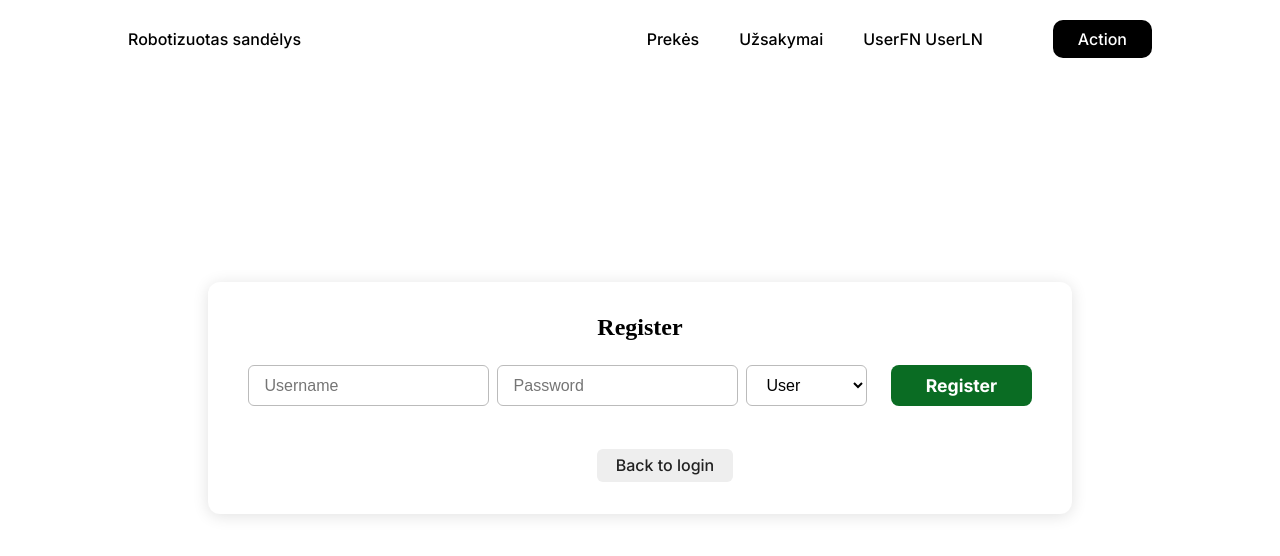
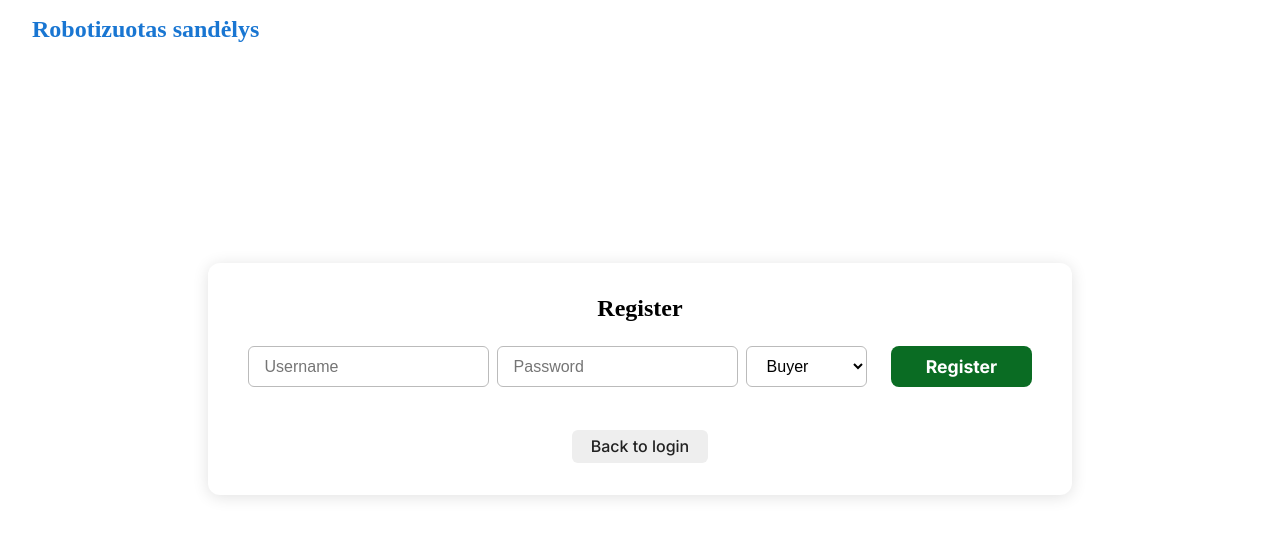
Before and after one commit to raksnys/IRANKIAI, an Angular app in the folder irankiai-frontend/: page /register in a window 1280 px wide. Shown: the top 556 px of the page. Built offline with nearby package versions, Linux system fonts and the light colour scheme.

Commit message:
pridetas loginas register, eikai pataisyti roliu acces skirtingiems puslapiams.

```diff
--- /dev/null
+++ b/irankiai-frontend/src/app/dashboard/dashboard.component.ts
@@ -0,0 +1,61 @@
+import { Component } from '@angular/core';
+import { CommonModule } from '@angular/common';
+import { AuthService } from '../services/auth.service';
+
+@Component({
+  selector: 'app-dashboard',
+  standalone: true,
+  imports: [CommonModule],
+  template: `
+    <div class="dashboard-container">
+      <div class="welcome-message">
+        <h1>Sveiki atvykę, {{ getUserDisplayName() }}!</h1>
+        <p class="role">Jūsų rolė: {{ getUserRole() }}</p>
+      </div>
+    </div>
+  `,
+  styles: [`
+    .dashboard-container {
+      display: flex;
+      justify-content: center;
+      align-items: center;
+      min-height: 80vh;
+      padding: 2rem;
+    }
+
+    .welcome-message {
+      text-align: center;
+      background: white;
+      padding: 3rem;
+      border-radius: 12px;
+      box-shadow: 0 2px 16px rgba(0,0,0,0.12);
+    }
+
+    h1 {
+      color: #1976d2;
+      font-size: 2.5rem;
+      margin-bottom: 1rem;
+    }
+
+    .role {
+      color: #666;
+      font-size: 1.2rem;
+    }
+  `]
+})
+export class DashboardComponent {
+  constructor(private auth: AuthService) {}
+
+  getUserDisplayName(): string {
+    const userInfo = this.auth.getUserInfo();
+    if (userInfo) {
+      return `${userInfo.role.charAt(0).toUpperCase() + userInfo.role.slice(1)}`;
+    }
+    return '';
+  }
+
+  getUserRole(): string {
+    const userInfo = this.auth.getUserInfo();
+    return userInfo ? userInfo.role : '';
+  }
+}
--- a/irankiai-frontend/src/app/login.component.ts
+++ b/irankiai-frontend/src/app/login.component.ts
@@ -111,14 +111,7 @@ export class LoginComponent {
       if (res.startsWith('error')) {
         this.error = 'Invalid username or password';
       } else {
-        // redirect pagal role
-        const info = this.auth.getUserInfo();
-        if (info) {
-          if (info.role === 'admin') this.router.navigate(['/admin']);
-          else if (info.role === 'buyer') this.router.navigate(['/buyer']);
-          else if (info.role === 'merchant') this.router.navigate(['/merchant']);
-          else this.router.navigate(['/user']);
-        }
+        this.router.navigate(['/dashboard']);
       }
     });
   }
--- a/irankiai-frontend/src/app/navbar/navbar.component.html
+++ b/irankiai-frontend/src/app/navbar/navbar.component.html
@@ -14,13 +14,16 @@
 </nav> -->
 
 <header>
-    <p class="logo" routerLink="/">Robotizuotas sandėlys</p>
+    <p class="logo" routerLink="/dashboard">Robotizuotas sandėlys</p>
     <nav>
         <ul class="nav__links">
-            <li><a routerLink="/catalog">Prekės</a></li>
-            <li><a routerLink="/orders">Užsakymai</a></li>
-            <li><a routerLink="/">UserFN UserLN</a></li>
+            <li *ngFor="let link of getAvailableLinks()">
+                <a [routerLink]="link.path" routerLinkActive="active">{{ link.label }}</a>
+            </li>
         </ul>
     </nav>
-    <a class="cta"><button>Action</button></a>
+    <div class="nav__actions">
+        <span class="user-role" *ngIf="auth.isLoggedIn()">{{ getUserDisplayName() }}</span>
+        <button *ngIf="auth.isLoggedIn()" (click)="auth.logout()" class="logout-btn">Atsijungti</button>
+    </div>
 </header>
--- a/irankiai-frontend/src/app/navbar/navbar.component.scss
+++ b/irankiai-frontend/src/app/navbar/navbar.component.scss
@@ -17,49 +17,85 @@ li, a, button {
     text-decoration: none;
 }
 
-header{
+header {
     display: flex;
-    justify-content: flex-end;
+    justify-content: space-between;
     align-items: center;
-    padding: 20px 10%;
+    padding: 1rem 2rem;
+    background: white;
+    box-shadow: 0 2px 4px rgba(0,0,0,0.1);
 }
 
 .logo {
-    font-family: "Inter", sans-serif;
-    font-weight: 500;
+    font-size: 1.5rem;
+    font-weight: bold;
+    color: #1976d2;
     cursor: pointer;
-    margin-right: auto;
+    margin: 0;
+    &:hover {
+        color: #1565c0;
+    }
 }
 
+.nav__links {
+    display: flex;
+    gap: 2rem;
+    list-style: none;
+    margin: 0;
+    padding: 0;
 
-.nav__links {
-    list-style: none;
+    li {
+        a {
+            text-decoration: none;
+            color: #333;
+            font-weight: 500;
+            padding: 0.5rem 0;
+            position: relative;
+            transition: color 0.3s ease;
+
+            &:hover {
+                color: #1976d2;
+            }
+
+            &.active {
+                color: #1976d2;
+                &::after {
+                    content: '';
+                    position: absolute;
+                    bottom: -2px;
+                    left: 0;
+                    width: 100%;
+                    height: 2px;
+                    background: #1976d2;
+                }
+            }
+        }
+    }
 }
 
-.nav__links li {
-    display: inline-block;
-    padding: 0 20px;
+.nav__actions {
+    display: flex;
+    align-items: center;
+    gap: 1.5rem;
 }
 
-.nav__links li a {
-    transition: all 0.3s ease 0s;
+.user-role {
+    color: #666;
+    font-weight: 500;
 }
 
-.nav__links li a:hover {
-    color: #00631e;
+.logout-btn {
+    background: #f5f5f5;
+    border: none;
+    padding: 0.5rem 1rem;
+    border-radius: 4px;
+    cursor: pointer;
+    font-weight: 500;
+    color: #333;
+    transition: all 0.3s ease;
+
+    &:hover {
+        background: #e0e0e0;
+        color: #1976d2;
+    }
 }
-
-button {
-    padding: 9px 25px;
-    margin-left: 50px;
-    background-color: #000000;
-    color: #ffffff;
-    border: none;
-    border-radius: 10px;
-    transition: all 0.3s ease 0s;
-}
-
-button:hover {
-    background-color: #00631e;
-    transition: all 0.3s ease 0s;
-}
--- a/irankiai-frontend/src/app/navbar/navbar.component.ts
+++ b/irankiai-frontend/src/app/navbar/navbar.component.ts
@@ -1,13 +1,64 @@
 import { Component, ViewEncapsulation } from '@angular/core';
 import { RouterLink } from '@angular/router';
+import { CommonModule } from '@angular/common';
+import { AuthService } from '../services/auth.service';
+import { routes } from '../app.routes';
 
 @Component({
   selector: 'app-navbar',
-  imports: [RouterLink],
+  standalone: true,
+  imports: [RouterLink, CommonModule],
   templateUrl: './navbar.component.html',
   styleUrls: ['./navbar.component.scss'],
   encapsulation: ViewEncapsulation.None
 })
 export class NavbarComponent {
+  constructor(public auth: AuthService) {}
 
+  getUserDisplayName(): string {
+    const userInfo = this.auth.getUserInfo();
+    if (userInfo) {
+      return `${userInfo.role.charAt(0).toUpperCase() + userInfo.role.slice(1)}`;
+    }
+    return '';
+  }
+
+  getAvailableLinks(): { path: string, label: string }[] {
+    const userInfo = this.auth.getUserInfo();
+    if (!userInfo) return [];
+
+    const role = userInfo.role;
+    const links: { path: string, label: string }[] = [];
+
+    // Map of route paths to their display labels
+    const routeLabels: { [key: string]: string } = {
+      '/dashboard': 'Pradžia',
+      '/admin': 'Administratorius',
+      '/buyer': 'Pirkėjas',
+      '/merchant': 'Pardavėjas',
+      '/catalog': 'Prekės',
+      '/orders': 'Užsakymai',
+      '/add-product': 'Pridėti prekę',
+      '/telemetry': 'Telemetrija',
+      '/cart': 'Krepšelis'
+    };
+
+    // Check each route for role-based access
+    routes.forEach(route => {
+      if (route.path && route.data && route.data['role'] && routeLabels[`/${route.path}`]) {
+        const requiredRoles = Array.isArray(route.data['role'])
+          ? route.data['role']
+          : [route.data['role']];
+
+        if (requiredRoles.includes(role)) {
+          links.push({
+            path: route.path,
+            label: routeLabels[`/${route.path}`]
+          });
+        }
+      }
+    });
+
+    return links;
+  }
 }
--- a/irankiai-frontend/src/app/register.component.ts
+++ b/irankiai-frontend/src/app/register.component.ts
@@ -16,9 +16,8 @@ import { AuthService } from './services/auth.service';
           <input [(ngModel)]="username" name="username" placeholder="Username" required />
           <input [(ngModel)]="password" name="password" type="password" placeholder="Password" required />
           <select [(ngModel)]="role" name="role" required>
-            <option value="user">User</option>
+            <option value="buyer">Buyer</option>
             <option value="admin">Admin</option>
-            <option value="buyer">Buyer</option>
             <option value="merchant">Merchant</option>
           </select>
           <button type="submit" class="register-btn">Register</button>
@@ -106,7 +105,7 @@ import { AuthService } from './services/auth.service';
 export class RegisterComponent {
   username = '';
   password = '';
-  role = 'user';
+  role = 'buyer';
   error = '';
   success = false;
 
--- /dev/null
+++ b/irankiai-frontend/src/app/services/auth.guard.ts
@@ -0,0 +1,44 @@
+import { Injectable } from '@angular/core';
+import { Router, ActivatedRouteSnapshot } from '@angular/router';
+import { AuthService } from './auth.service';
+
+@Injectable({
+  providedIn: 'root'
+})
+export class AuthGuard {
+  constructor(
+    private auth: AuthService,
+    private router: Router
+  ) {}
+
+  canActivate(route: ActivatedRouteSnapshot): boolean {
+    // Check if user is authenticated
+    if (!this.auth.isAuthenticated()) {
+      this.router.navigate(['/login']);
+      return false;
+    }
+
+    // Get required roles from route data
+    const requiredRoles = route.data['role'];
+
+    // If no roles are specified, allow access
+    if (!requiredRoles) {
+      return true;
+    }
+
+    // Check if user has required role
+    const hasRequiredRole = this.auth.hasRole(requiredRoles);
+    if (!hasRequiredRole) {
+      // Redirect to appropriate page based on user's role
+      const userInfo = this.auth.getUserInfo();
+      if (userInfo) {
+        this.router.navigate([`/${userInfo.role}`]);
+      } else {
+        this.router.navigate(['/login']);
+      }
+      return false;
+    }
+
+    return true;
+  }
+}
--- a/irankiai-frontend/src/app/services/auth.service.ts
+++ b/irankiai-frontend/src/app/services/auth.service.ts
@@ -6,7 +6,7 @@ import { tap, catchError } from 'rxjs/operators';
 
 @Injectable({ providedIn: 'root' })
 export class AuthService {
-  private apiUrl = '/api';
+  private apiUrl = 'http://localhost:777/api/api';
   private storageKey = 'userInfo'; // saugosim id:role
 
   constructor(private http: HttpClient, private router: Router) {}
@@ -42,4 +42,18 @@ export class AuthService {
   isLoggedIn(): boolean {
     return !!this.getUserInfo();
   }
+
+  isAuthenticated(): boolean {
+    return this.isLoggedIn();
+  }
+
+  hasRole(requiredRoles: string | string[]): boolean {
+    const userInfo = this.getUserInfo();
+    if (!userInfo) return false;
+
+    if (Array.isArray(requiredRoles)) {
+      return requiredRoles.includes(userInfo.role);
+    }
+    return userInfo.role === requiredRoles;
+  }
 }
--- a/irankiai-frontend/src/app/user.component.ts
+++ /dev/null
@@ -1,16 +0,0 @@
-import { Component } from '@angular/core';
-import { CommonModule } from '@angular/common';
-import { AuthService } from './services/auth.service';
-
-@Component({
-  selector: 'app-user',
-  standalone: true,
-  imports: [CommonModule],
-  template: `
-    <h2>User page</h2>
-    <button (click)="auth.logout()">Logout</button>
-  `
-})
-export class UserComponent {
-  constructor(public auth: AuthService) {}
-}
```
Also changed, not shown: irankiai-frontend/src/app/app.routes.ts (+16 -13 lines), 1 other file (tests, documents, lock files or other folders).
